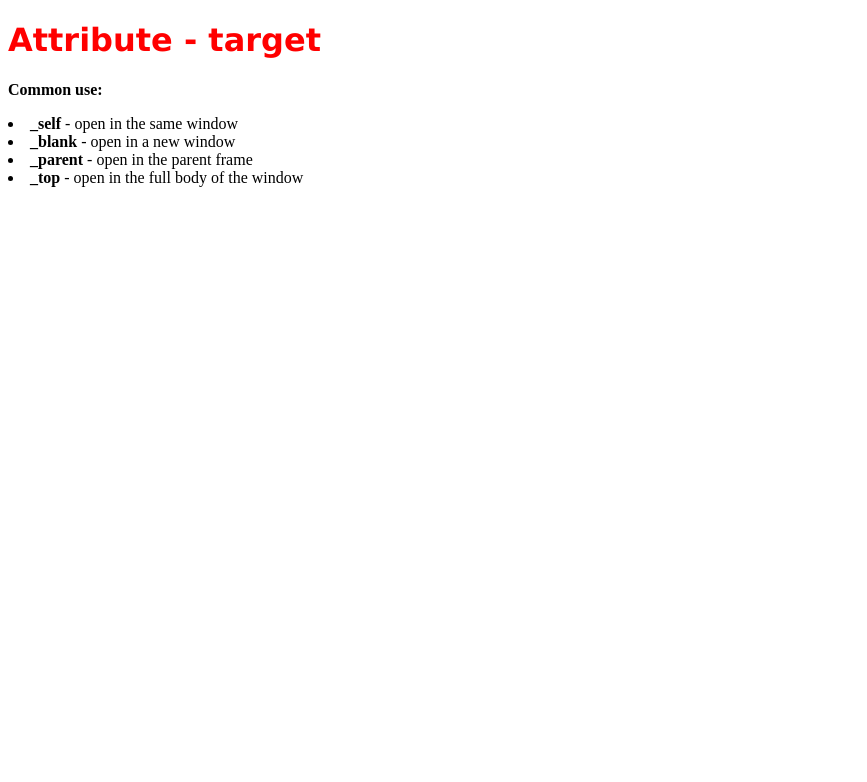
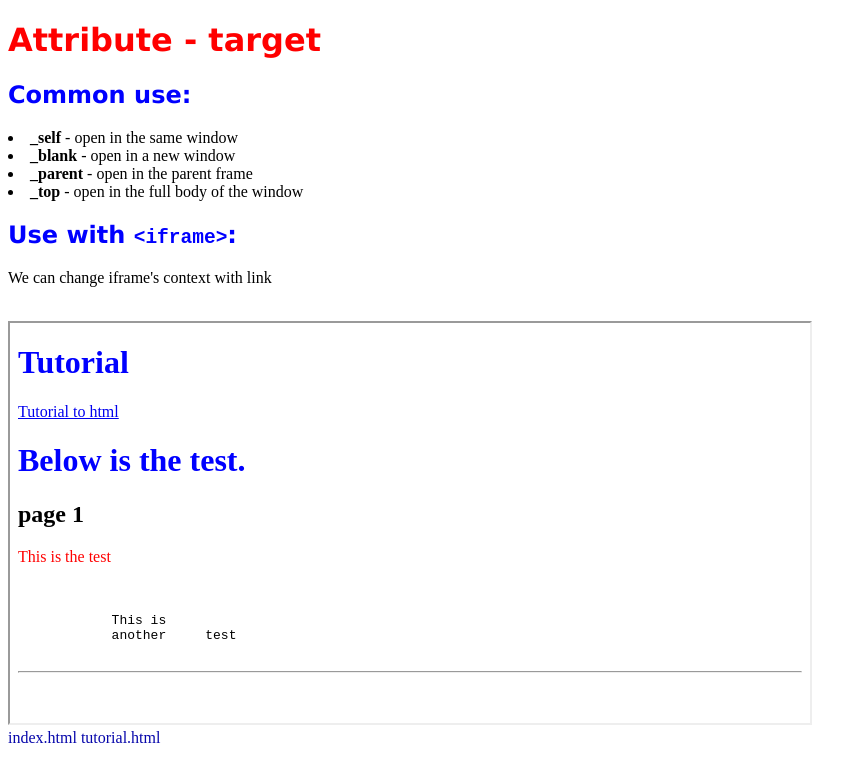
Before and after one commit to newspa1/html, a plain HTML site: page attribute/attr_target.html in a window 1280 px wide. Shown: the whole page, without its empty margins (0-867 px from the left). Drawn offline with Linux system fonts and the light colour scheme.

Commit message:
html tutorial approxmately finished

```diff
--- a/attribute/attr_target.html
+++ b/attribute/attr_target.html
@@ -5,8 +5,10 @@
 </head>
 <body>
     <h1>Attribute - target</h1>
-    <p>
-        <b>Common use:</b><br>
+    <div>
+        <div>
+            <h2>Common use:</h2>
+            <div>
                 <li>
                     <b>_self</b> - open in the same window
                 </li>
@@ -19,5 +21,17 @@
                 <li>
                     <b>_top</b> - open in the full body of the window
                 </li>
+            </div>
+        </div>
+        <div>
+            <h2 id="iframe_method">Use with <code>&lt;iframe&gt;</code>:</h2>
+            <p>We can change iframe's context with link</p><br>
+            <div>
+                <iframe src="/index.html" name="iframe_change" title="test" style="width:800px; height:400px"></iframe><br>
+                <a href="/index.html", target="iframe_change">index.html</a>
+                <a href="/tutorial.html", target="iframe_change">tutorial.html</a>
+            </div>
+        </div>
         </p>
+    </div>
 </body>
```
Also changed, not shown: tutorial.html (+9 -1 lines). Lines whose indentation alone changed are shown as unchanged.
